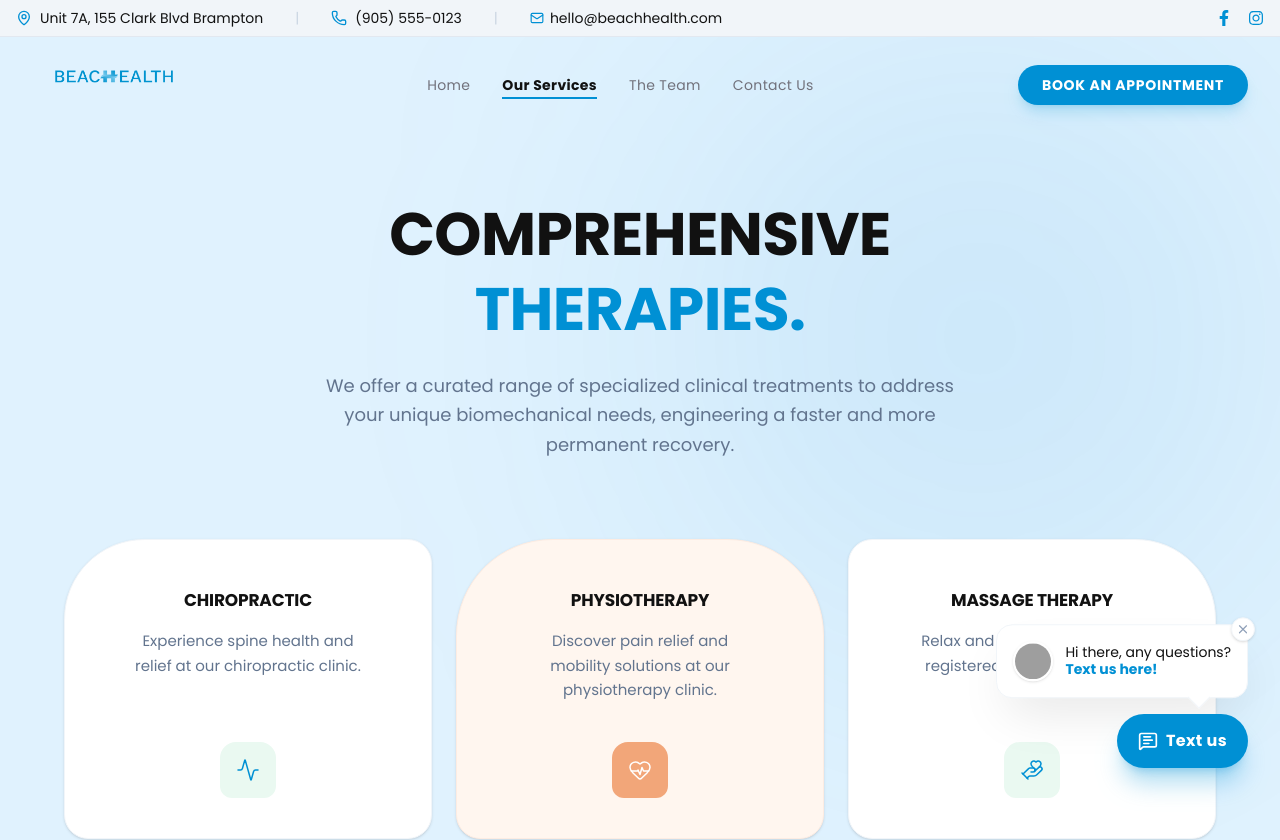
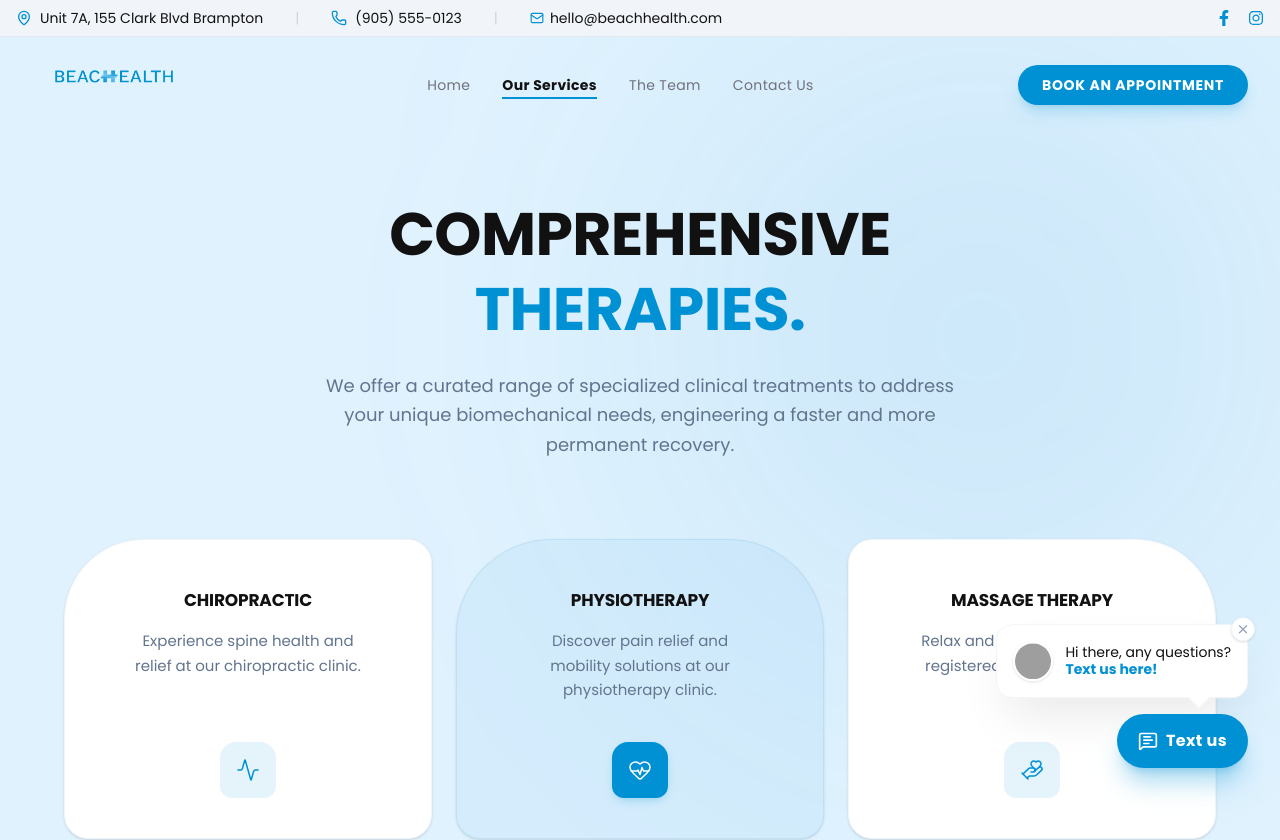
Before and after one commit to shaheertiger/Beachhealthbrampton, a React (Vite) app: page /therapies in a window 1280 px wide. Shown: the top 840 px of the page. Built offline with nearby package versions, Linux system fonts and the light colour scheme; grey boxes are pictures that could not be loaded; a web font is replaced by a local one.

Commit message:
Update therapies styling to use website brand colors

```diff
--- a/src/pages/Therapies.tsx
+++ b/src/pages/Therapies.tsx
@@ -37,14 +37,14 @@ const services = [
 const getCardStyle = (index: number) => {
   const col = index % 3;
   if (col === 0) return "rounded-tl-[5rem] rounded-tr-3xl rounded-bl-3xl rounded-br-3xl bg-white border border-slate-100 shadow-sm hover:shadow-md";
-  if (col === 1) return "rounded-t-[6rem] rounded-b-3xl bg-[#FFF6EF] border border-[#FDECE2] shadow-sm hover:shadow-md";
+  if (col === 1) return "rounded-t-[6rem] rounded-b-3xl bg-brand-green/5 border border-brand-green/10 shadow-sm hover:shadow-md";
   return "rounded-tr-[5rem] rounded-tl-3xl rounded-bl-3xl rounded-br-3xl bg-white border border-slate-100 shadow-sm hover:shadow-md";
 };
 
 const getIconStyle = (index: number) => {
   const col = index % 3;
-  if (col === 1) return "bg-[#F2A679] text-white";
-  return "bg-[#EAF9F1] text-brand-green";
+  if (col === 1) return "bg-brand-green text-white shadow-[0_4px_12px_-4px_rgba(0,144,212,0.4)]";
+  return "bg-brand-green/10 text-brand-green";
 };
 
 export default function Therapies() {
```
